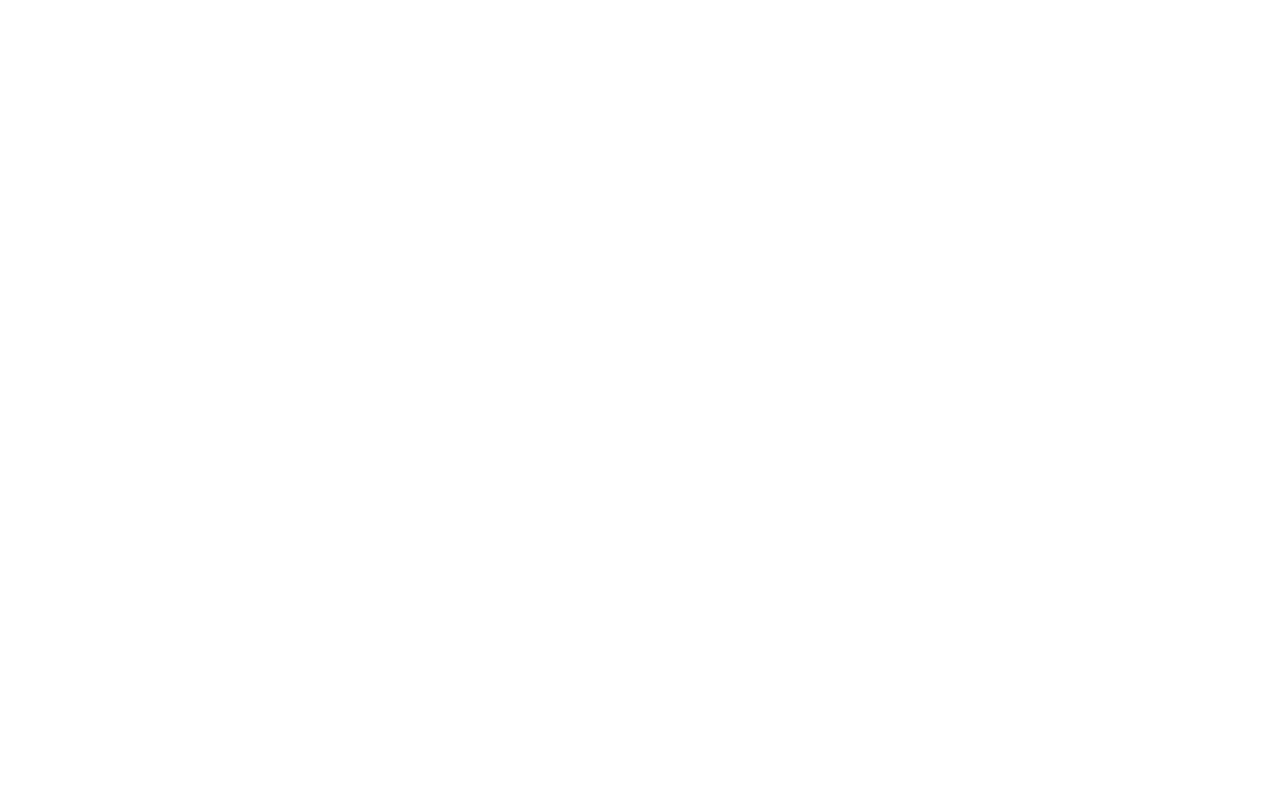
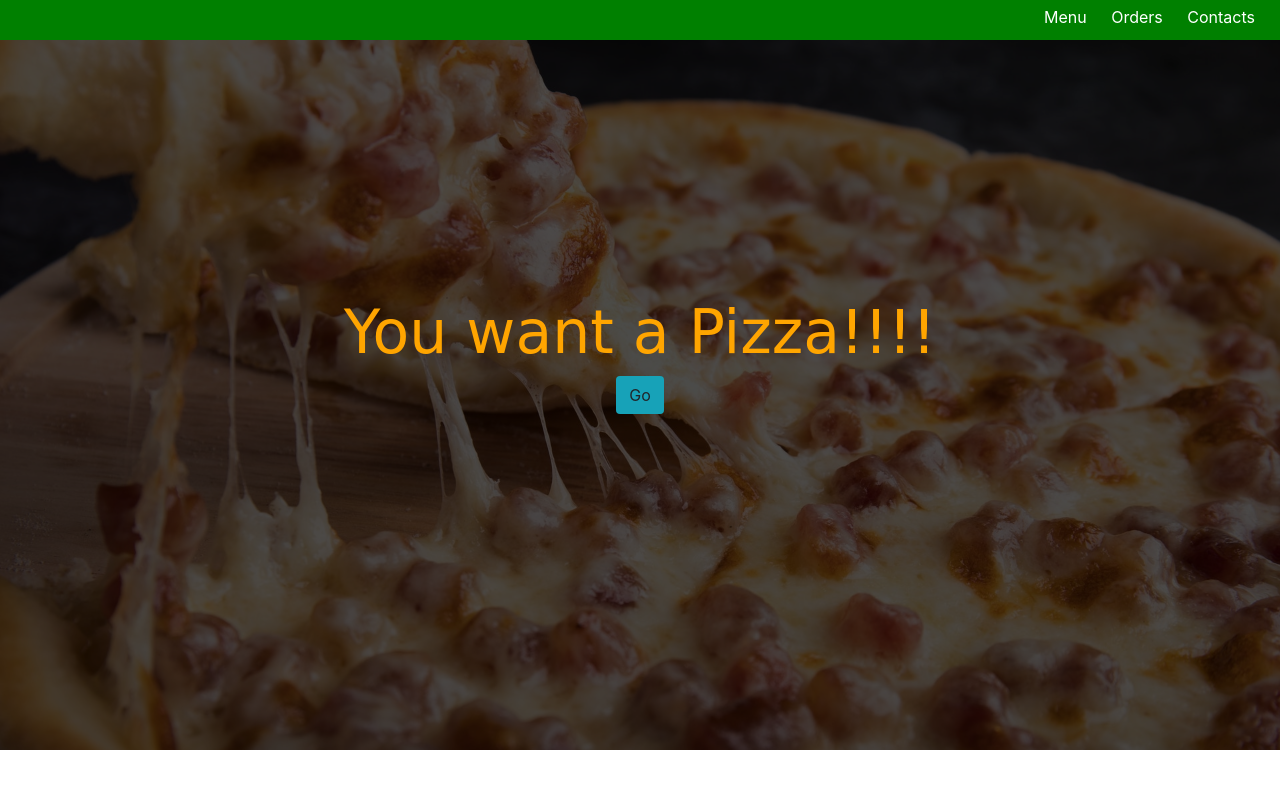
Before and after one commit to GPOLLY/pizza, a plain HTML site: page index.html in a window 1280 px wide. Drawn offline with Linux system fonts and the light colour scheme; a web font is replaced by a local one.

Commit message:
this commit is after i have design the landind page

```diff
--- a/css/styles.css
+++ b/css/styles.css
@@ -0,0 +1,61 @@
+@import url('https://fonts.googleapis.com/css?family=Copse|Delius+Swash+Caps|Gabriela|Unkempt&display=swap');
+
+* {
+    box-sizing: border-box;
+    scroll-behavior: smooth;
+}
+
+body {
+    margin: 0;
+    padding: 0;
+    overflow-x: hidden;
+    color: #ffffff;
+}
+.topmenu{
+    background: green;
+    height: 40px;
+    padding: 5px;
+    position: relative;
+}
+
+.navi {
+    float: right;
+    color:white;
+}
+a{
+    color:#fff;
+}
+li {
+    display: inline;
+    margin-right: 20px;
+}
+
+/* the landing page css */
+.landing {
+    background-image: url("../images/landing.jpg");
+    background-size: cover;
+    background-position: center center;
+    background-repeat: no-repeat;
+    height: 710px;
+}
+
+.overlay {
+    background-color: rgba(0, 0, 0, 0.7);
+    height: 100%;
+}
+
+#push {
+    padding-top: 10%;
+}
+
+.landing-text {
+    margin-top: 10%;
+}
+.landing-text h1 {
+    font-family: 'Gloria Hallelujah', cursive;
+    font-size: 60px;
+}
+.pizz{
+    color: orange;
+    animation: backwards;
+}
--- a/index.html
+++ b/index.html
@@ -1,12 +1,48 @@
 <!DOCTYPE html>
 <html lang="en">
+
 <head>
     <meta charset="UTF-8">
     <meta name="viewport" content="width=device-width, initial-scale=1.0">
     <meta http-equiv="X-UA-Compatible" content="ie=edge">
-    <title>Pizza</title>
+    <title>Order the Pizza</title>
+    <!-- bootstrap css -->
+    <link href="css/bootstrap.css" rel="stylesheet" type="text/css">
+    <!-- custom css -->
+    <link href="css/styles.css" rel="stylesheet" type="text/css">
 </head>
+
 <body>
+    <!--Start Navigation //-->
+    <div class="topmenu">
+        <div class="navi">
+            <ul class="nav-items">
+                <li><a href="#menus">Menu</a></li>
+                <li><a href="#order">Orders</a></li>
+                <li><a href="#contact">Contacts</a></li>
+            </ul>
+        </div>
+    </div>
+
+    <!-- landing page -->
+    <div class="landing">
+        <div class="overlay">
+            <div id="push"></div>
+            <div class="landing-text">
+                <h1 class="text-white text-center"><span class="pizz">You want a Pizza!!!!</span></h1>
+            </div>
+            <div class="h-buttons text-center">
+                <a href="#welcome">
+                    <button class="btn bg-info floater  infinite delay-2s">Go</button>
+                </a>
+
+            </div>
+        </div>
+    </div>
+
+
+
 
 </body>
+
 </html>
```
Also changed, not shown: images/landing.jpg (added), images/photography-of-pizza-with-olive-toppings-1069449.jpg (added), images/top-view-photo-of-baked-pizza-2147491.jpg (added).
